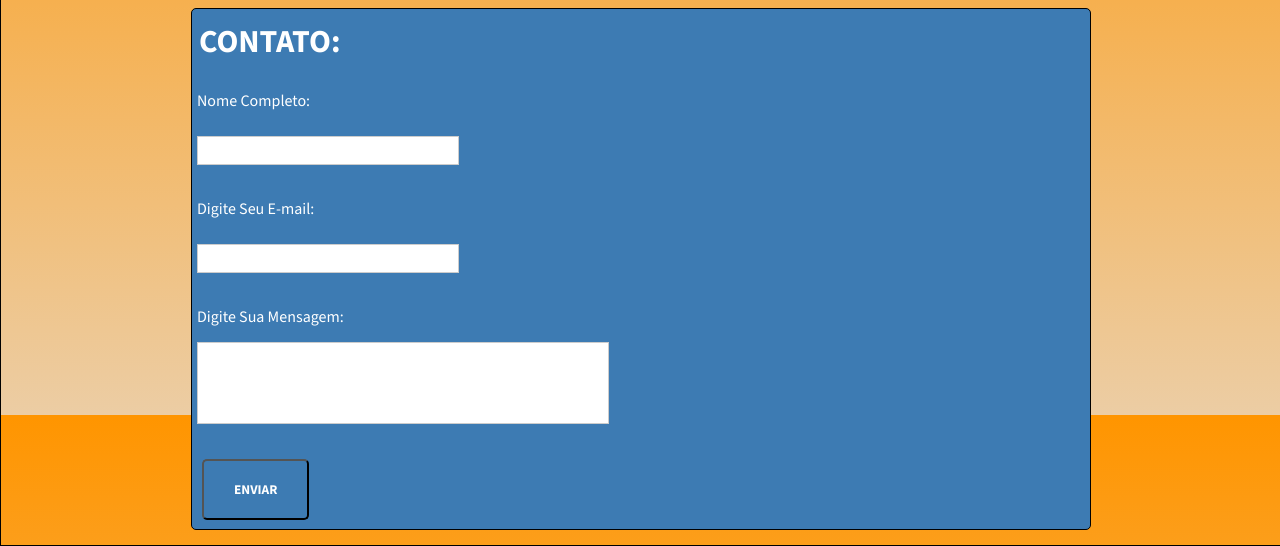
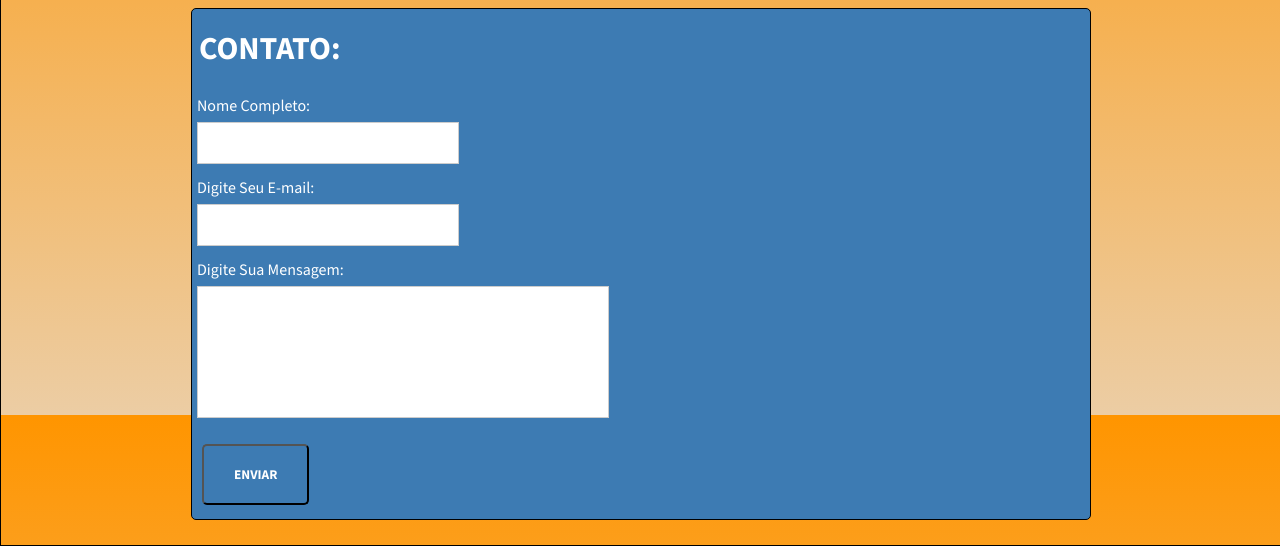
Before and after one commit to GodoyLandgraf/MatheusGodoyLandgraf_Projeto, a plain HTML site: page contato.html in a window 1280 px wide. Shown: the part 396-942 px from the top of the page. Drawn offline with nearby package versions, Linux system fonts and the light colour scheme.

Commit message:
linhasarrumadas

```diff
--- a/css/style.css
+++ b/css/style.css
@@ -62,21 +62,24 @@ ul.menu li a:hover{
     background-color: #3d7bb3;
     border: 1px solid black;
     border-radius: 5px;
-    height: 520px;
+    height: 510px;
 }
 
 .apresentacao, .contato h1, p{
     padding: 5px;
     margin: 2px;
+    line-height: 2;
 }
 
 label{
     display: block;
+    line-height: 2;
     padding: 3px;
     margin: 2px;
 }
 input[type=text], textarea{
     padding: 5px;
+    line-height: 2;
     width: 250px;
     font-size: 15px;
     border:1px solid #CCC;
@@ -85,7 +88,7 @@ input[type=text], textarea{
 }
 
 textarea{
-    height: 70px;
+    height: 120px;
     width: 400px;
     resize: none;
 }
```
